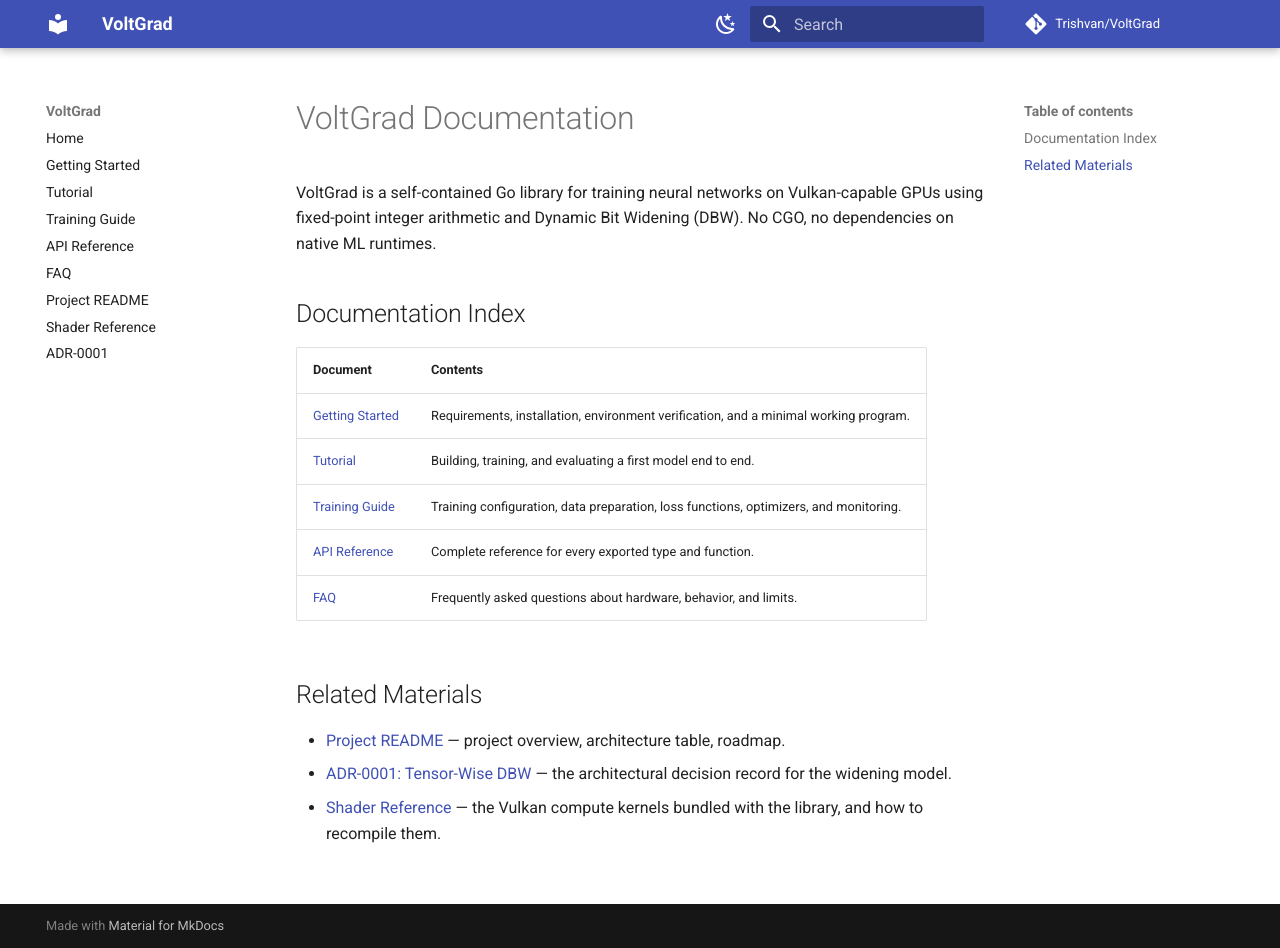
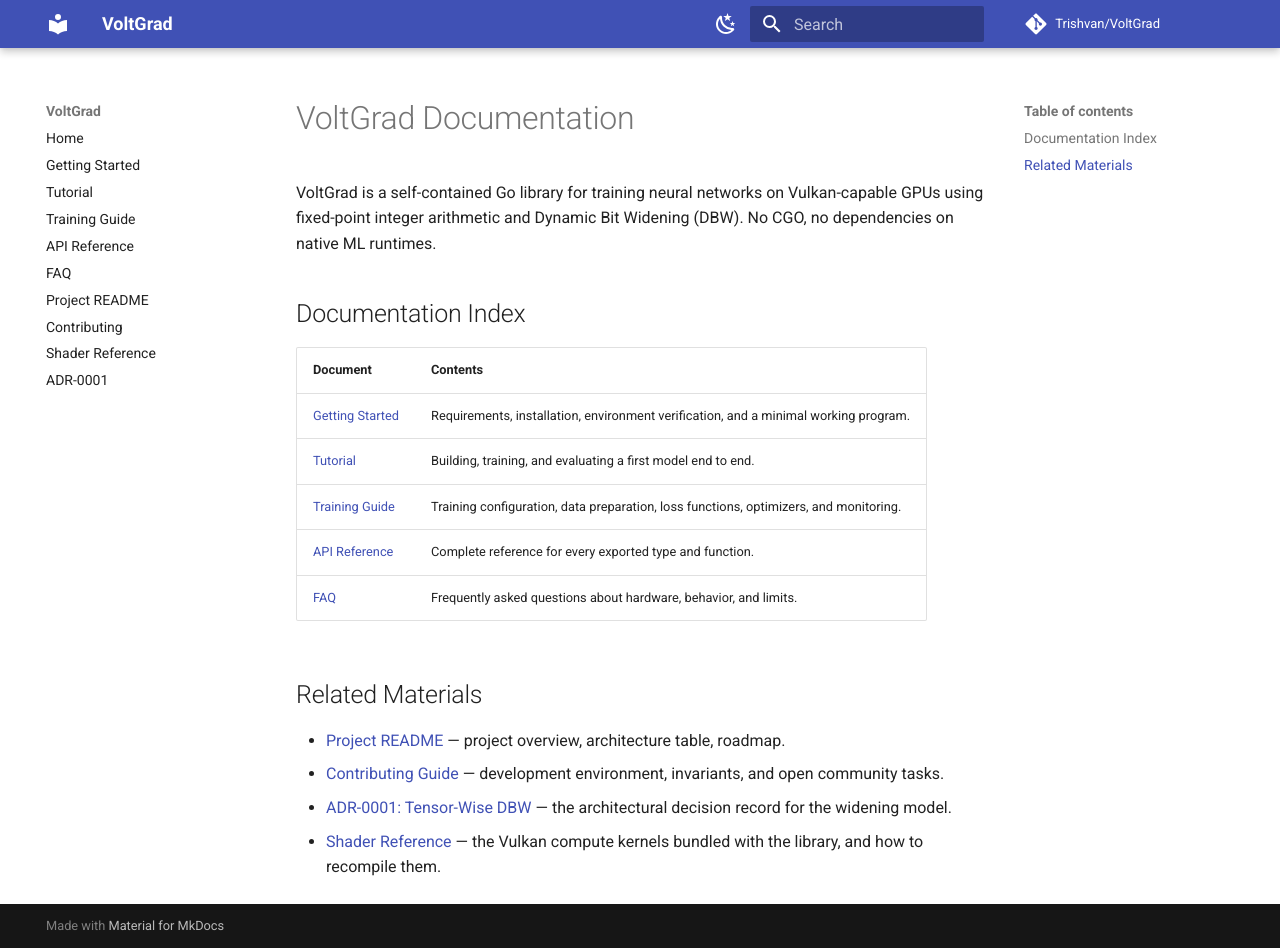
Before and after one commit to Trishvan/VoltGrad, an MkDocs documentation site: the page built from docs/README.md, in a window 1280 px wide and 948 px high. Built offline with MkDocs 1.6.1 and Material for MkDocs 9.7.7, drawn with Linux system fonts in a browser that asks for light colours; comment, search, counter and statistics services are not loaded.

Commit message:
docs: integrate CONTRIBUTING.md into documentation site and fix strict link validation

```diff
--- a/docs/README.md
+++ b/docs/README.md
@@ -15,5 +15,6 @@ VoltGrad is a self-contained Go library for training neural networks on Vulkan-c
 ## Related Materials
 
 - [Project README](../README.md) — project overview, architecture table, roadmap.
+- [Contributing Guide](../CONTRIBUTING.md) — development environment, invariants, and open community tasks.
 - [ADR-0001: Tensor-Wise DBW](adr/0001-tensor-wise-dynamic-bit-widening.md) — the architectural decision record for the widening model.
 - [Shader Reference](../voltgrad/shaders/README.md) — the Vulkan compute kernels bundled with the library, and how to recompile them.
--- a/mkdocs.yml
+++ b/mkdocs.yml
@@ -42,5 +42,6 @@ nav:
   - API Reference: api-reference.md
   - FAQ: faq.md
   - Project README: project-readme.md
+  - Contributing: contributing.md
   - Shader Reference: shaders-reference.md
   - ADR-0001: adr/0001-tensor-wise-dynamic-bit-widening.md
```
Also changed, not shown: 1 other file.
